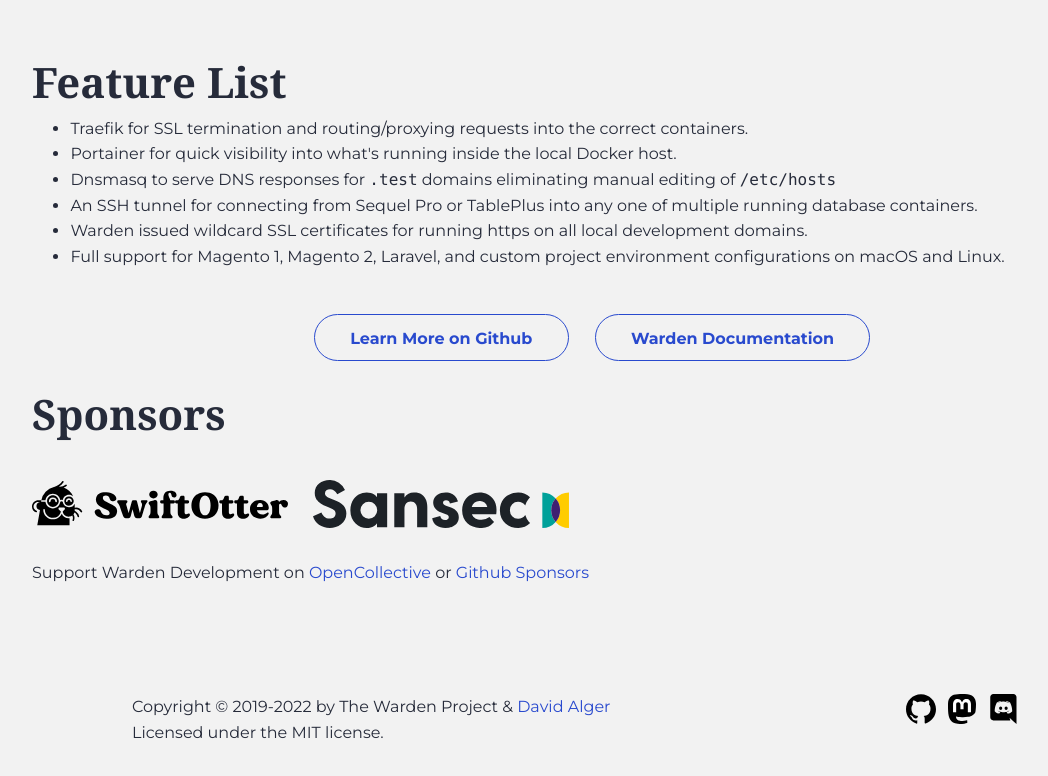
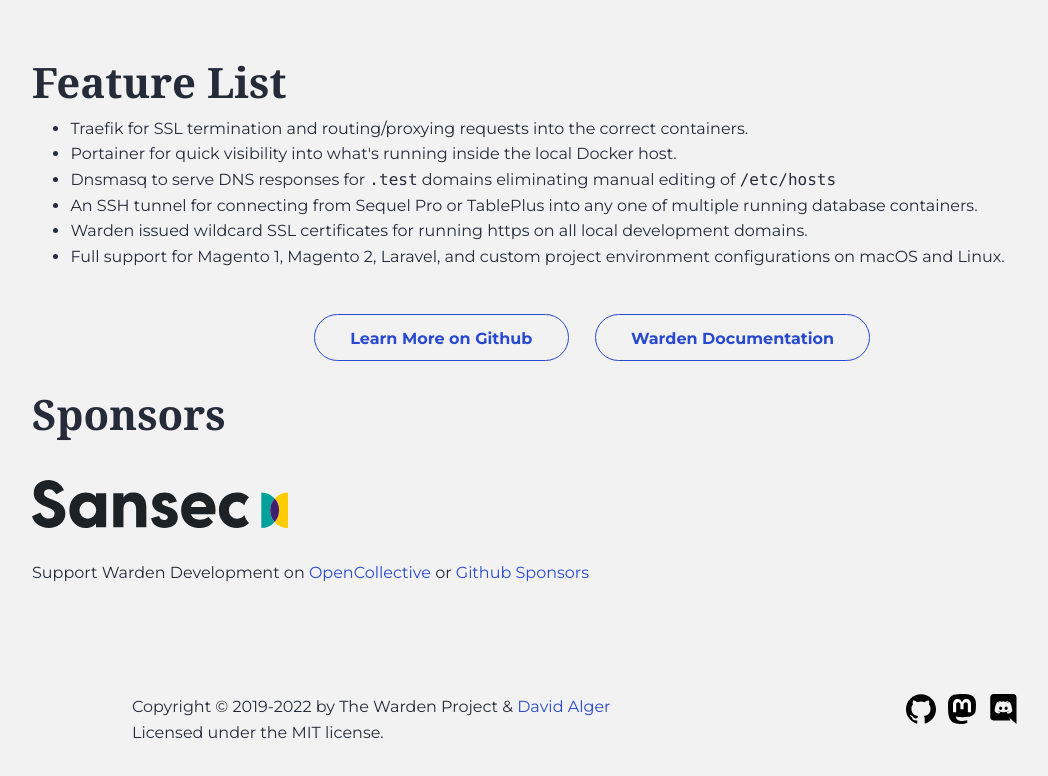
Before and after one commit to wardenenv/landing-site, a website: page src/raw/index.html in a window 1280 px wide. Shown: the part 771-1547 px from the top of the page, without its empty margins (58-1106 px from the left). Drawn offline with nearby package versions, Linux system fonts and the light colour scheme; files that its build step writes are made by us from their sources; a web font is replaced by a local one.

Commit message:
Update Sponsors

```diff
--- a/src/raw/index.html
+++ b/src/raw/index.html
@@ -102,12 +102,6 @@
             </div>
             <div class="grid-row grid-row--center sponsor-logos">
                 <div class="grid-column span-3">
-                    <a href="https://www.swiftotter.com/">
-                        <img src="./img/sponsors/swiftotter.svg"
-                        alt="SwiftOtter">
-                    </a>
-                </div>
-                <div class="grid-column span-3">
                     <a href="https://www.sansec.io/">
                         <img src="./img/sponsors/sansec.svg"
                              alt="Sansec">
```
